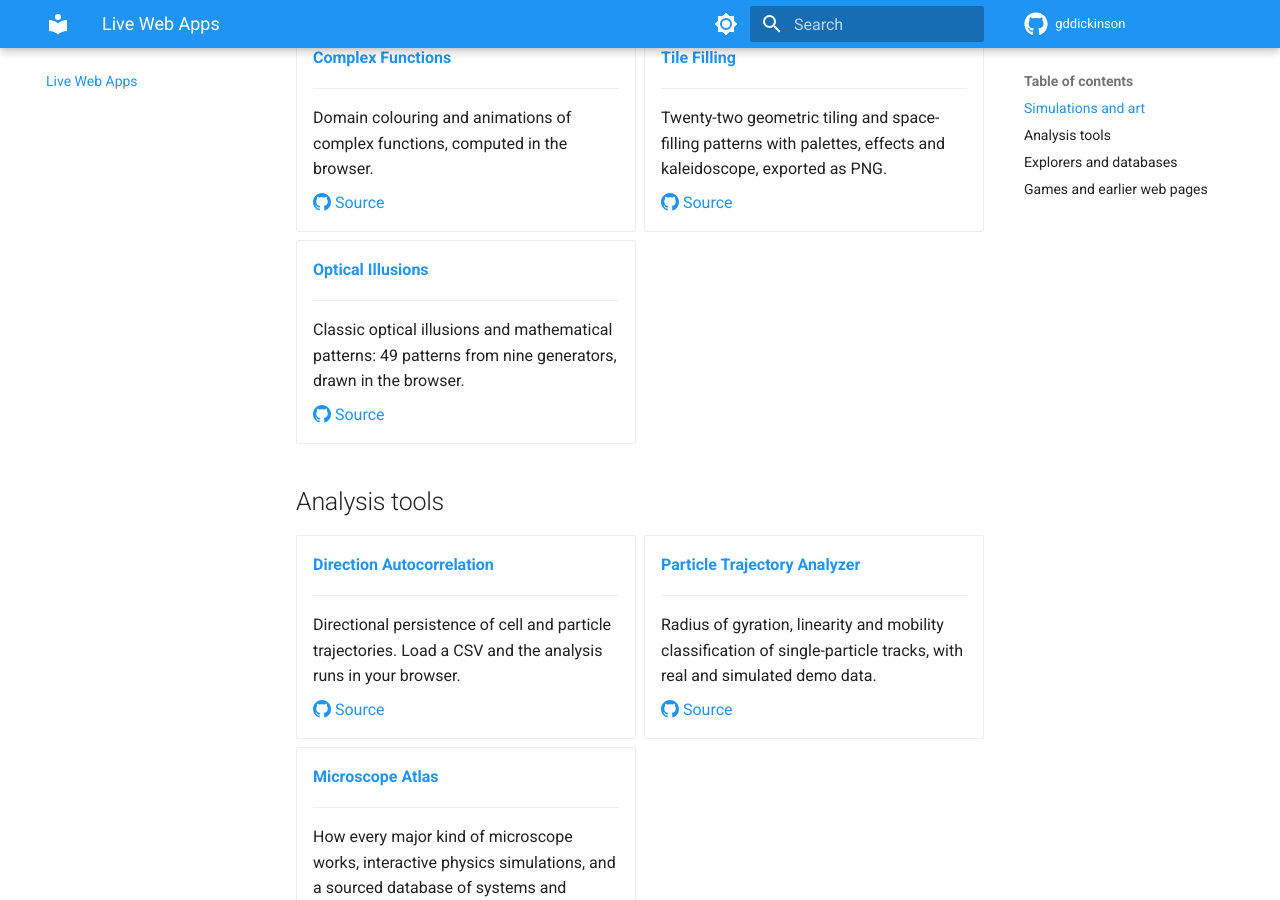
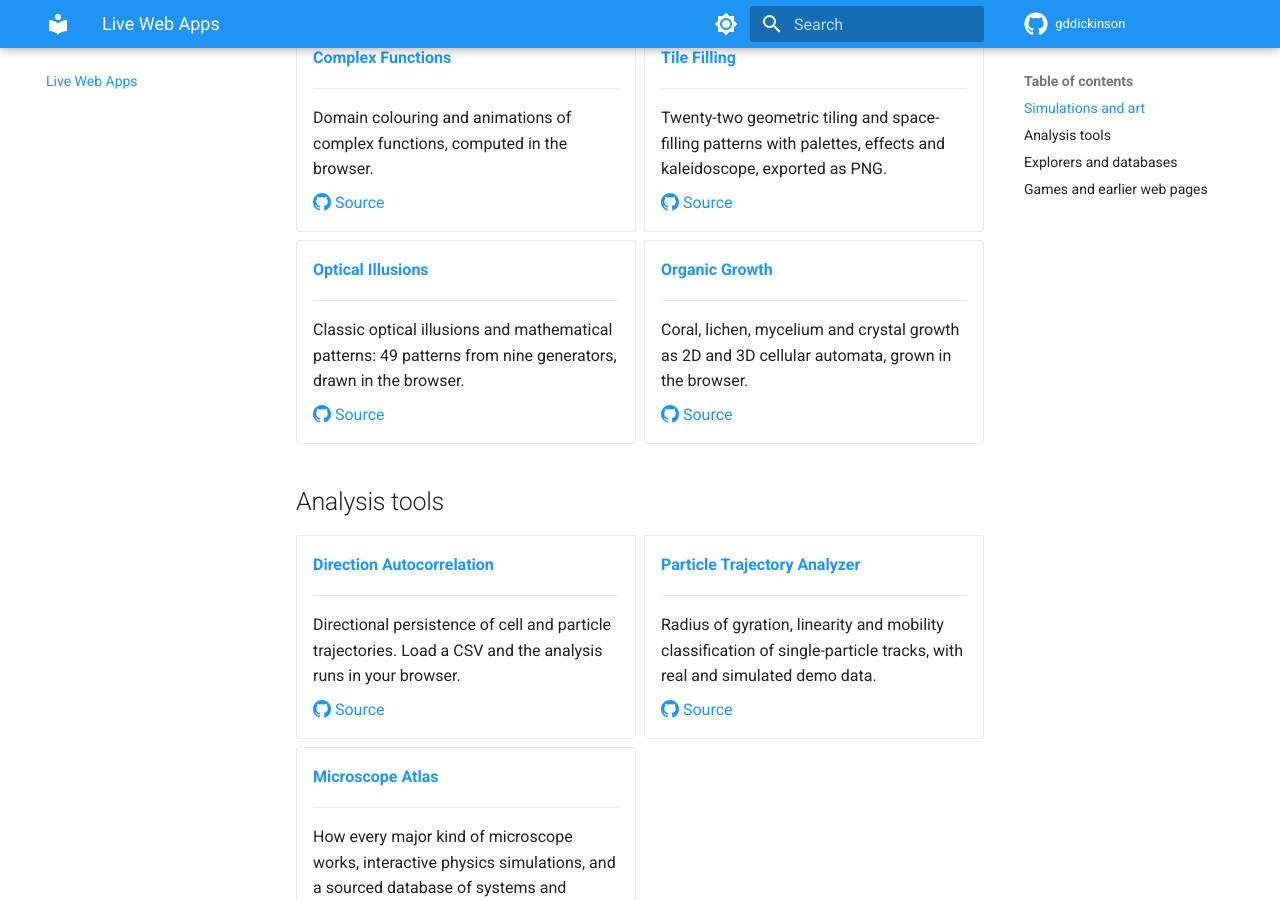
Before and after one commit to gddickinson/gddickinson.github.io, an MkDocs documentation site: the page built from docs/web-apps.md, in a window 1280 px wide and 900 px high, scrolled down 1478 px. Built offline with MkDocs 1.6.1 and Material for MkDocs 9.7.7, drawn with Linux system fonts in a browser that asks for light colours.

Commit message:
Web apps gallery: add organic-growth-patterns
Co-Authored-By: Claude Opus 5.5 <noreply@anthropic.com>

```diff
--- a/docs/web-apps.md
+++ b/docs/web-apps.md
@@ -114,6 +114,14 @@ Projects you can use straight from the browser. Each one also runs as a local we
 
     [:octicons-mark-github-16: Source](https://github.com/gddickinson/optical_illusion_pattern_generator)
 
+-   **[Organic Growth](https://gddickinson.github.io/organic-growth-patterns/)**
+
+    ---
+
+    Coral, lichen, mycelium and crystal growth as 2D and 3D cellular automata, grown in the browser.
+
+    [:octicons-mark-github-16: Source](https://github.com/gddickinson/organic-growth-patterns)
+
 </div>
 
 ## Analysis tools
```
